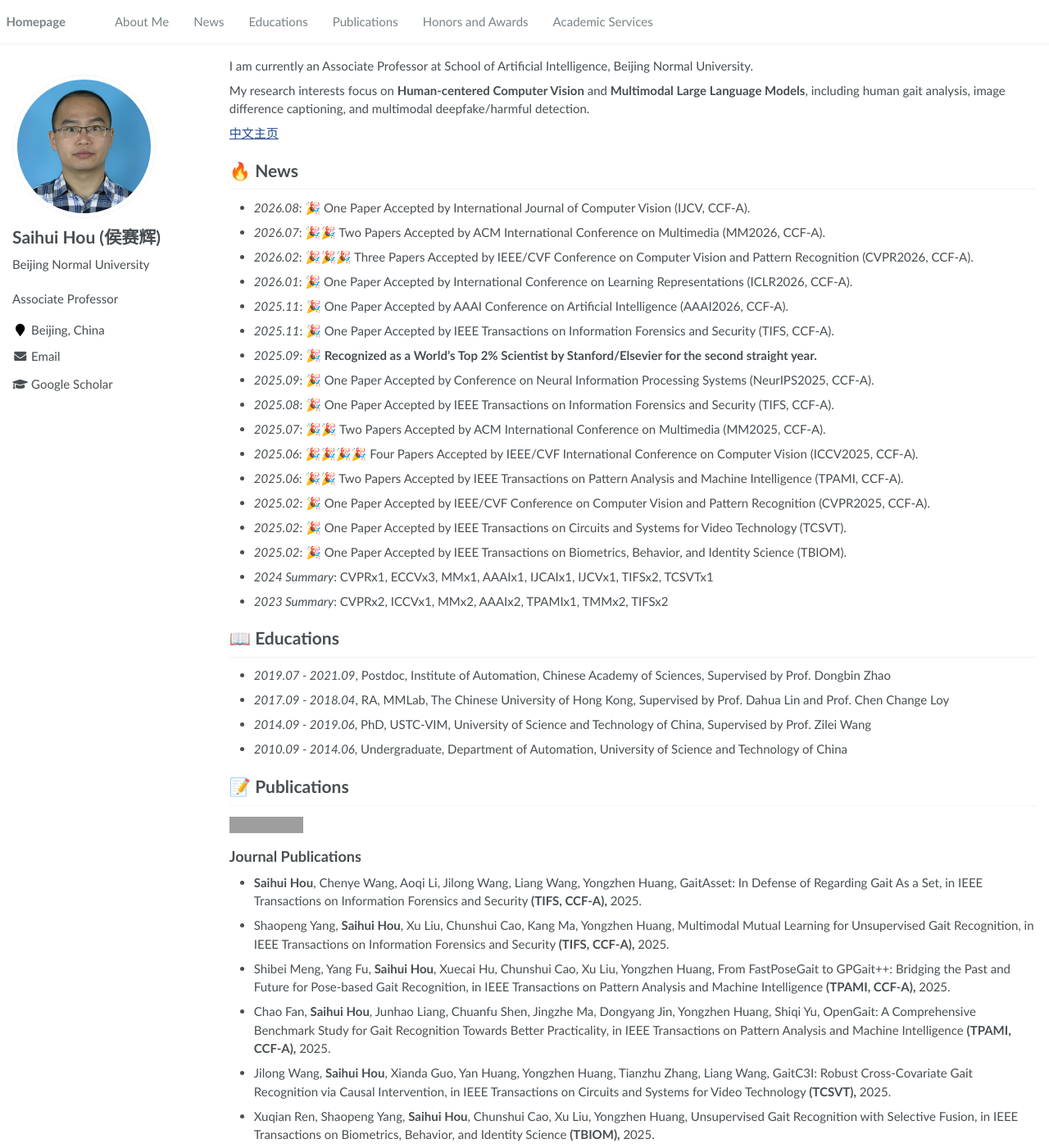
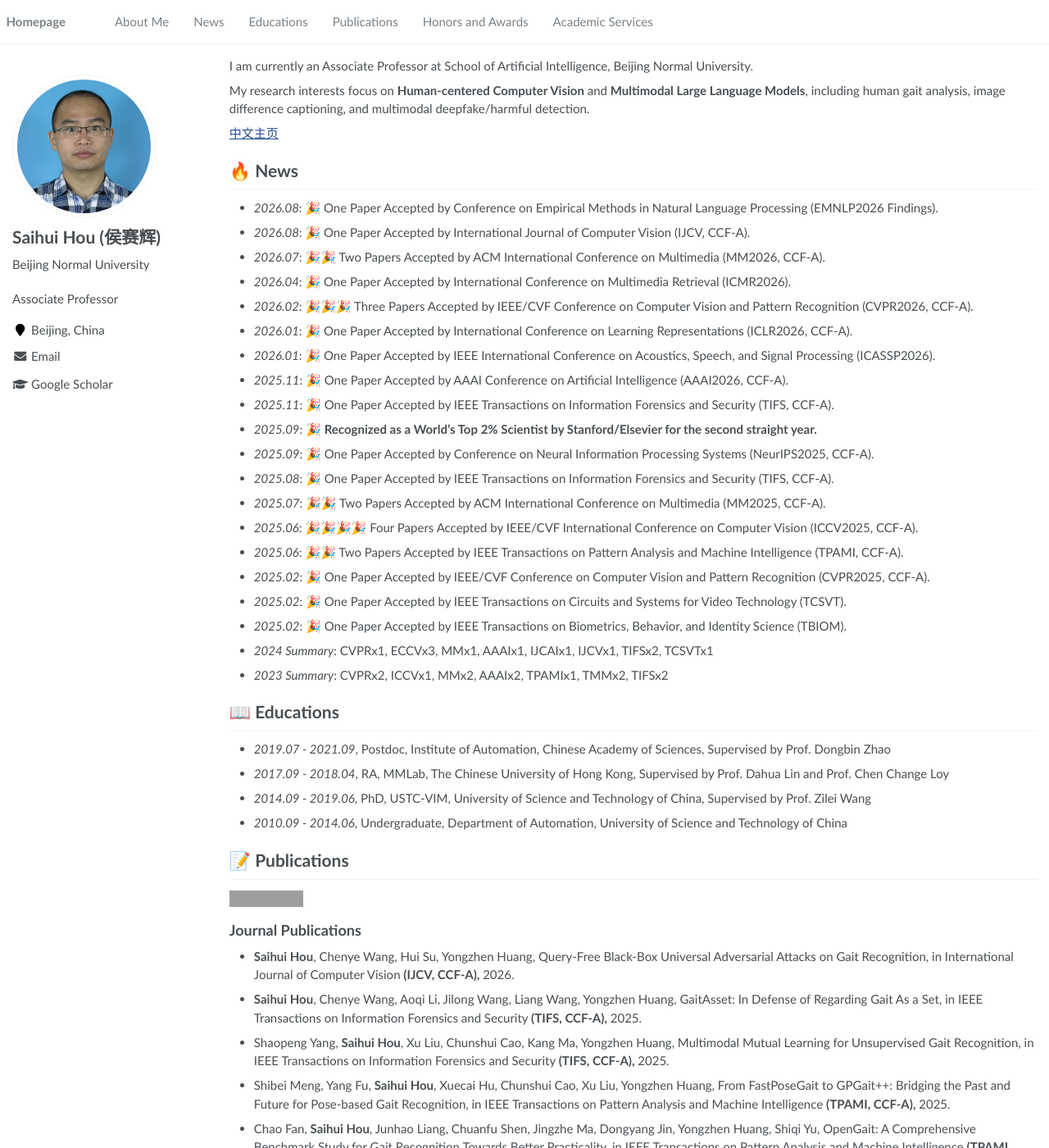
Before and after one commit to hshustc/hshustc.github.io, a Jekyll site: the page built from _pages/about.md, in a window 1280 px wide and 1400 px high. Shown: the whole window at 82% size. Built offline with Jekyll 4.4.1, drawn with Linux system fonts in a browser that asks for light colours; some of the changed text lies outside the part shown; grey boxes are pictures that could not be loaded.

Commit message:
Update News and Pub

```diff
--- a/_pages/includes/2-news.md
+++ b/_pages/includes/2-news.md
@@ -1,8 +1,11 @@
 # 🔥 News
+- *2026.08*: 🎉 One Paper Accepted by Conference on Empirical Methods in Natural Language Processing (EMNLP2026 Findings).
 - *2026.08*: 🎉 One Paper Accepted by International Journal of Computer Vision (IJCV, CCF-A).
 - *2026.07*: 🎉🎉 Two Papers Accepted by ACM International Conference on Multimedia (MM2026, CCF-A).
+- *2026.04*: 🎉 One Paper Accepted by International Conference on Multimedia Retrieval (ICMR2026).
 - *2026.02*: 🎉🎉🎉 Three Papers Accepted by IEEE/CVF Conference on Computer Vision and Pattern Recognition (CVPR2026, CCF-A).
 - *2026.01*: 🎉 One Paper Accepted by International Conference on Learning Representations (ICLR2026, CCF-A).
+- *2026.01*: 🎉 One Paper Accepted by IEEE International Conference on Acoustics, Speech, and Signal Processing (ICASSP2026).
 - *2025.11*: 🎉 One Paper Accepted by AAAI Conference on Artificial Intelligence (AAAI2026, CCF-A).
 - *2025.11*: 🎉 One Paper Accepted by IEEE Transactions on Information Forensics and Security (TIFS, CCF-A).
 - *2025.09*: 🎉 **Recognized as a World's Top 2% Scientist by Stanford/Elsevier for the second straight year.**
--- a/_pages/includes/4-pub.md
+++ b/_pages/includes/4-pub.md
@@ -5,6 +5,8 @@
 
 
 ## Journal Publications
+
+- **Saihui Hou**, Chenye Wang, Hui Su, Yongzhen Huang, Query-Free Black-Box Universal Adversarial Attacks on Gait Recognition, in International Journal of Computer Vision **(IJCV, CCF-A),** 2026.
 
 - **Saihui Hou**, Chenye Wang, Aoqi Li, Jilong Wang, Liang Wang, Yongzhen Huang, GaitAsset: In Defense of Regarding Gait As a Set, in IEEE Transactions on Information Forensics and Security **(TIFS, CCF-A),** 2025.
 
@@ -46,6 +48,10 @@
 
 
 ## Conference Publications
+
+- Saijie Hou, Yuan Liu, Zikang Li, **Saihui Hou**, Jian Zhao, Zhaofeng He, Synergizing Multi-Turn Chain-of-Thought Reasoning and Reinforcement Fine-Tuning for Detecting and Grounding Multi-Modal Manipulation, in ACM International Conference on Multimedia **(ACM MM, CCF-A),** 2026.
+
+- Yuan Liu, **Saihui Hou**, Shibei Meng, Jiabao Du, Yongzhen Huang, IDC-RFT: Incentivizing Fine-Grained Image Difference Captioning via Reinforcement Fine-Tuning, in ACM International Conference on Multimedia **(ACM MM, CCF-A),** 2026.
 
 - Chenye Wang, Qingyuan Cai, **Saihui Hou**, Aoqi Li, Yongzhen Huang, MMGait: Towards Multi-Modal Gait Recognition, in IEEE/CVF Conference on Computer Vision and Pattern Recognition **(CVPR, CCF-A),** 2026.
 
```
